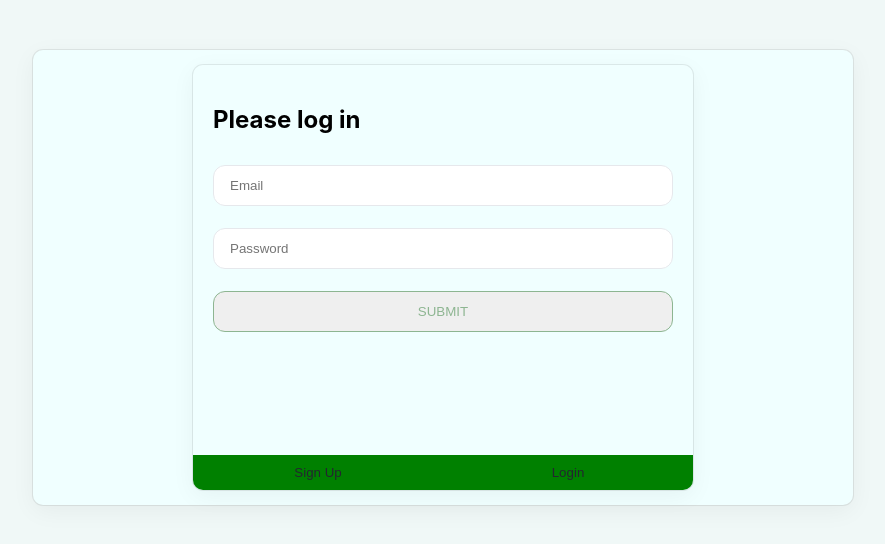
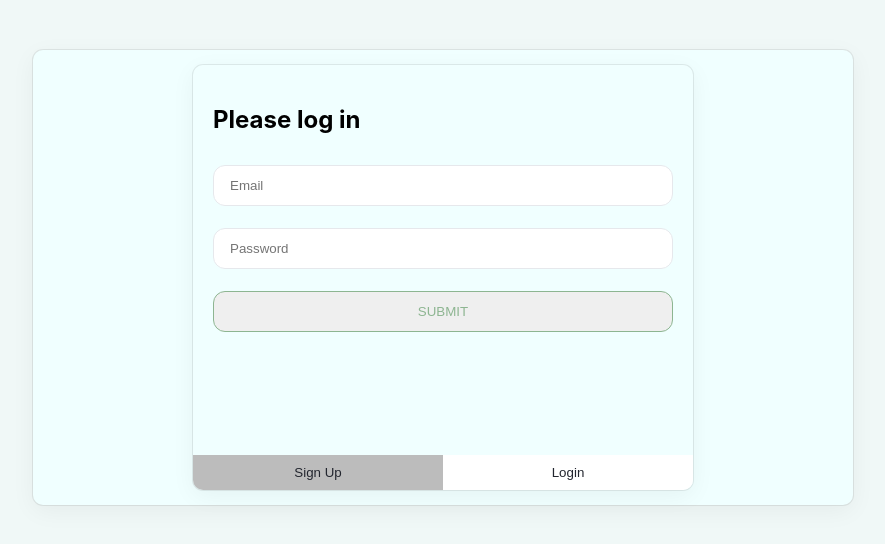
Before and after one commit to Benkalio/what-to-do-app, a React (Create React App) app in the folder client/: page / in a window 1280 px wide. Shown: the top 544 px of the page, without its empty margins (197-1082 px from the left). Built offline with nearby package versions, Linux system fonts and the light colour scheme.

Commit message:
Saving email and password encryption

```diff
--- a/client/src/components/Auth.js
+++ b/client/src/components/Auth.js
@@ -6,6 +6,8 @@ const Auth = () => {
   const [password, setPassword] = useState(null);
   const [confirmPassword, setConfirmPassword] = useState(null);
   const [error, setError] = useState(null);
+
+  console.log(email, password, confirmPassword);
 
   const viewLogin = (status) => {
     setError(null);
@@ -20,7 +22,18 @@ const Auth = () => {
       return;
     }
 
-   await fetch(`${process.env.React_APP_SERVERURL}/${endpoint}`)
+    const response = await fetch(
+      `${process.env.React_APP_SERVERURL}/${endpoint}`, {
+      method: 'POST',
+      headers: { 'Content-Type': 'application/json' },
+      body: JSON.stringify({
+        email,
+        password,
+      }),
+    });
+
+    const data = await response.json();
+    console.log(data);
   };
 
   return (
@@ -28,24 +41,51 @@ const Auth = () => {
       <div className="auth-container-box">
         <form className="form">
           <h2>{isLogin ? 'Please log in' : 'Please sign up'}</h2>
-          <input type="email" placeholder="Email" />
-          <input type="password" placeholder="Password" />
-          {!isLogin && <input type="password" placeholder="Confirm Password" />}
-          <input type="submit" className="create"
-            onClick={(event) => handleSubmit(event, isLogin ? 'login' : 'signup')}
-
-            />
+          <input
+            type="email"
+            placeholder="Email"
+            onChange={(event)=>setEmail(event.target.value)}
+          />
+          <input
+            type="password"
+            placeholder="Password"
+            onChange={(event)=>setPassword(event.target.value)}
+          />
+          {!isLogin && <input
+            type="password"
+            placeholder="Confirm Password"
+            onChange={(event)=>setConfirmPassword(event.target.value)}
+            />}
+          <input
+            type="submit"
+            className="create"
+            onClick={(event) =>
+              handleSubmit(event, isLogin ? 'login' : 'signup')
+            }
+          />
           {error && <p>{error}</p>}
         </form>
         <div className="auth-options">
           <button
             onClick={() => viewLogin(false)}
-            style={{backgroundColor : !isLogin ? 'red' : 'green'}}
-          >Sign Up</button>
+            style={{
+              backgroundColor: !isLogin
+                ? 'rgb(255,255,255)'
+                : 'rgb(188,188,188)',
+            }}
+          >
+            Sign Up
+          </button>
           <button
             onClick={() => viewLogin(true)}
-            style={{backgroundColor : !isLogin ? 'red' : 'green'}}
-          >Login</button>
+            style={{
+              backgroundColor: isLogin
+                ? 'rgb(255,255,255)'
+                : 'rgb(188,188,188)',
+            }}
+          >
+            Login
+          </button>
         </div>
       </div>
     </div>
```
Also changed, not shown: 1 other file (tests, documents, lock files or other folders).
